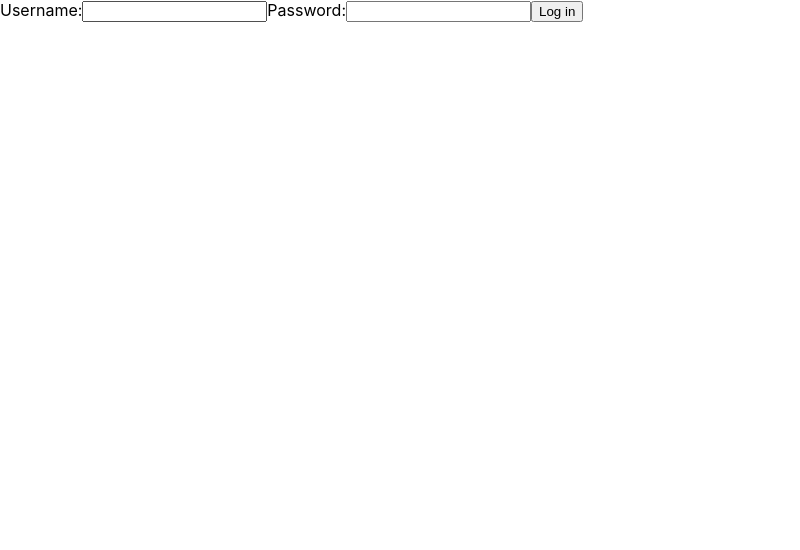
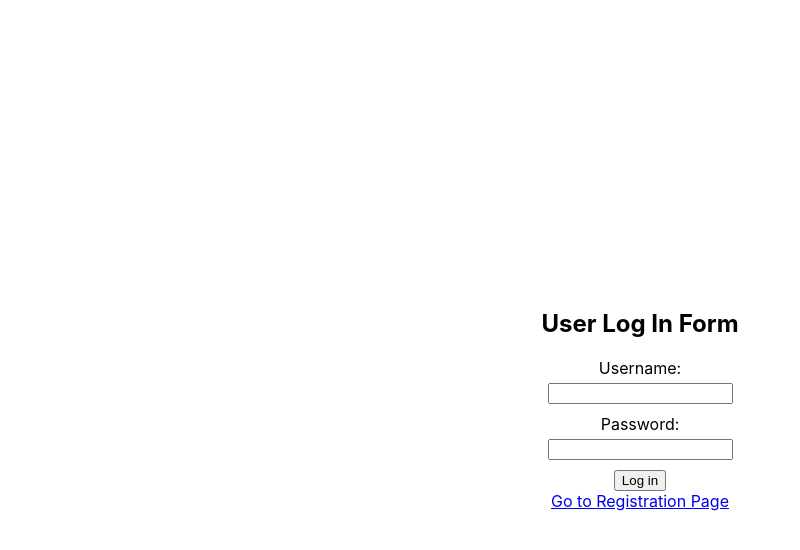
Before and after one commit to kev065/Trade-Flow, a React (Create React App) app in the folder client/: page /login in a window 1280 px wide. Shown: the top 550 px of the page, without its empty margins (0-800 px from the left). Built offline with nearby package versions, Linux system fonts and the light colour scheme.

Commit message:
Add title to login form, add navigation to registration page

```diff
--- a/client/src/components/Login.js
+++ b/client/src/components/Login.js
@@ -1,6 +1,6 @@
 import React, { useState } from 'react';
 import axios from 'axios';
-import { useNavigate } from 'react-router-dom';
+import { useNavigate, Link } from 'react-router-dom';
 
 function Login({ setIsLoggedIn }) {
   const [username, setUsername] = useState('');
@@ -29,19 +29,22 @@ function Login({ setIsLoggedIn }) {
   };
 
 
-
   return (
-    <form onSubmit={handleSubmit}>
-      <label>
-        Username:
-        <input type="text" value={username} onChange={e => setUsername(e.target.value)} />
-      </label>
-      <label>
-        Password:
-        <input type="password" value={password} onChange={e => setPassword(e.target.value)} />
-      </label>
-      <input type="submit" value="Log in" />
-    </form>
+    <div className="login-form">
+      <h2>User Log In Form</h2>
+      <form onSubmit={handleSubmit}>
+        <div className="input-group">
+          <label>Username:</label>
+          <input type="text" value={username} onChange={e => setUsername(e.target.value)} />
+        </div>
+        <div className="input-group">
+          <label>Password:</label>
+          <input type="password" value={password} onChange={e => setPassword(e.target.value)} />
+        </div>
+        <input type="submit" value="Log in" />
+      </form>
+      <Link to="/register">Go to Registration Page</Link>
+    </div>
   );
 }
 
```
